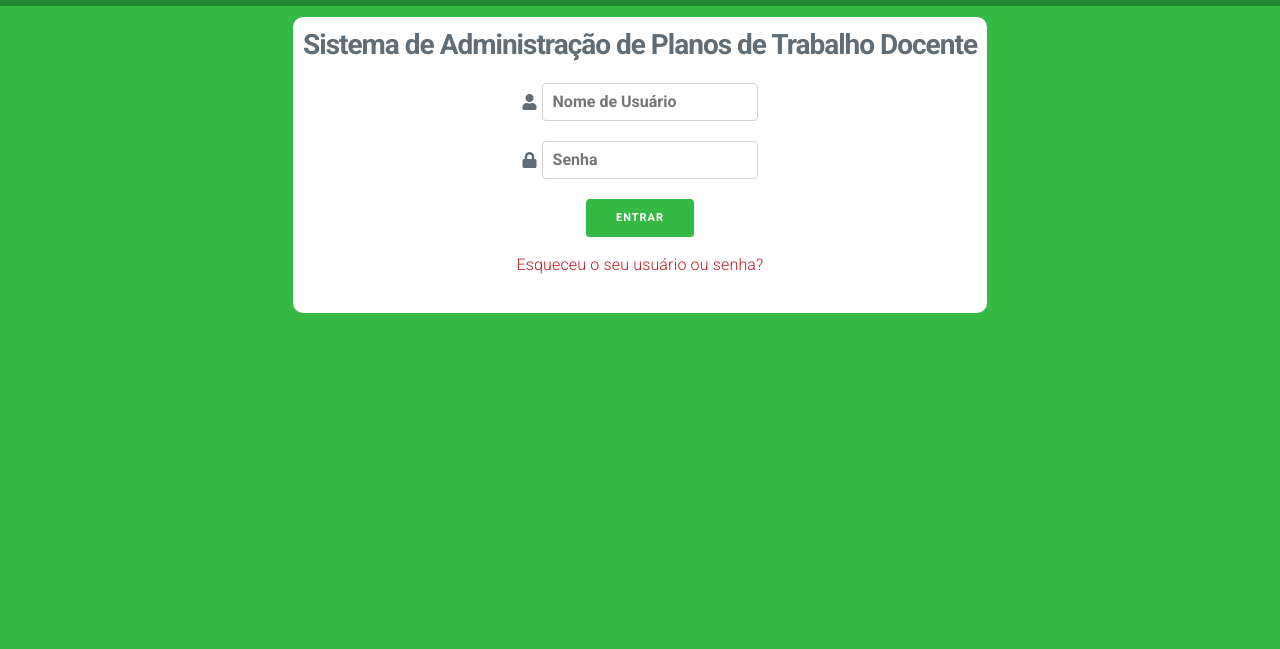
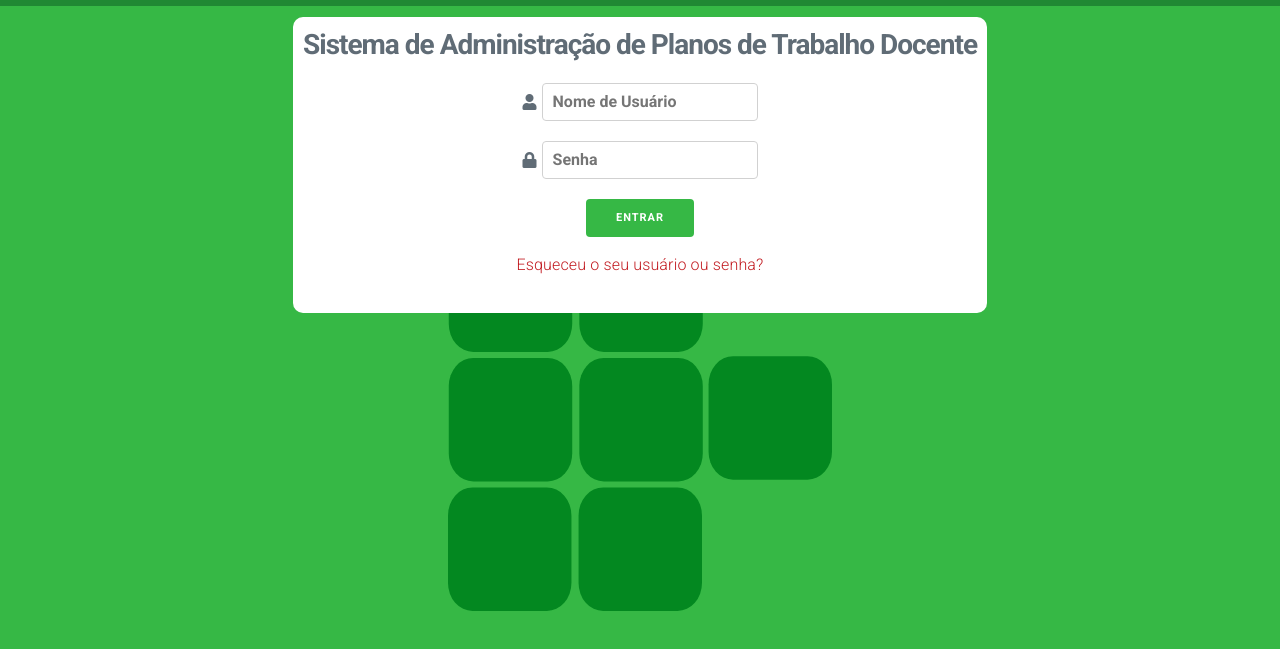
Before and after one commit to DarkPixel100/projeto-schreibwarenhandlung, a plain HTML site: page src/index.html in a window 1280 px wide. Shown: the part 47-696 px from the top of the page. Drawn offline with nearby package versions, Linux system fonts and the light colour scheme; files whose address does not match are found by name.

Commit message:
Imagem de fundo adicionada especificamente

```diff
--- a/src/css/individual/index.css
+++ b/src/css/individual/index.css
@@ -1,6 +1,10 @@
 @import url('../variaveis.css');
 body {
   background-color: var(--secundaria);
+  background-image: url("../../img/Logotipo_IF-dark-green.svg");
+  background-position: center;
+  background-repeat: no-repeat;
+  background-size: 30%;
 }
 
 #wrapper {
--- a/src/css/individual/login.css
+++ b/src/css/individual/login.css
@@ -1,6 +1,10 @@
 @import url('../variaveis.css');
 body {
   background-color: var(--secundaria);
+  background-image: url("../../img/Logotipo_IF-dark-green.svg");
+  background-position: center;
+  background-repeat: no-repeat;
+  background-size: 30%;
 }
 
 #wrapper {
```
